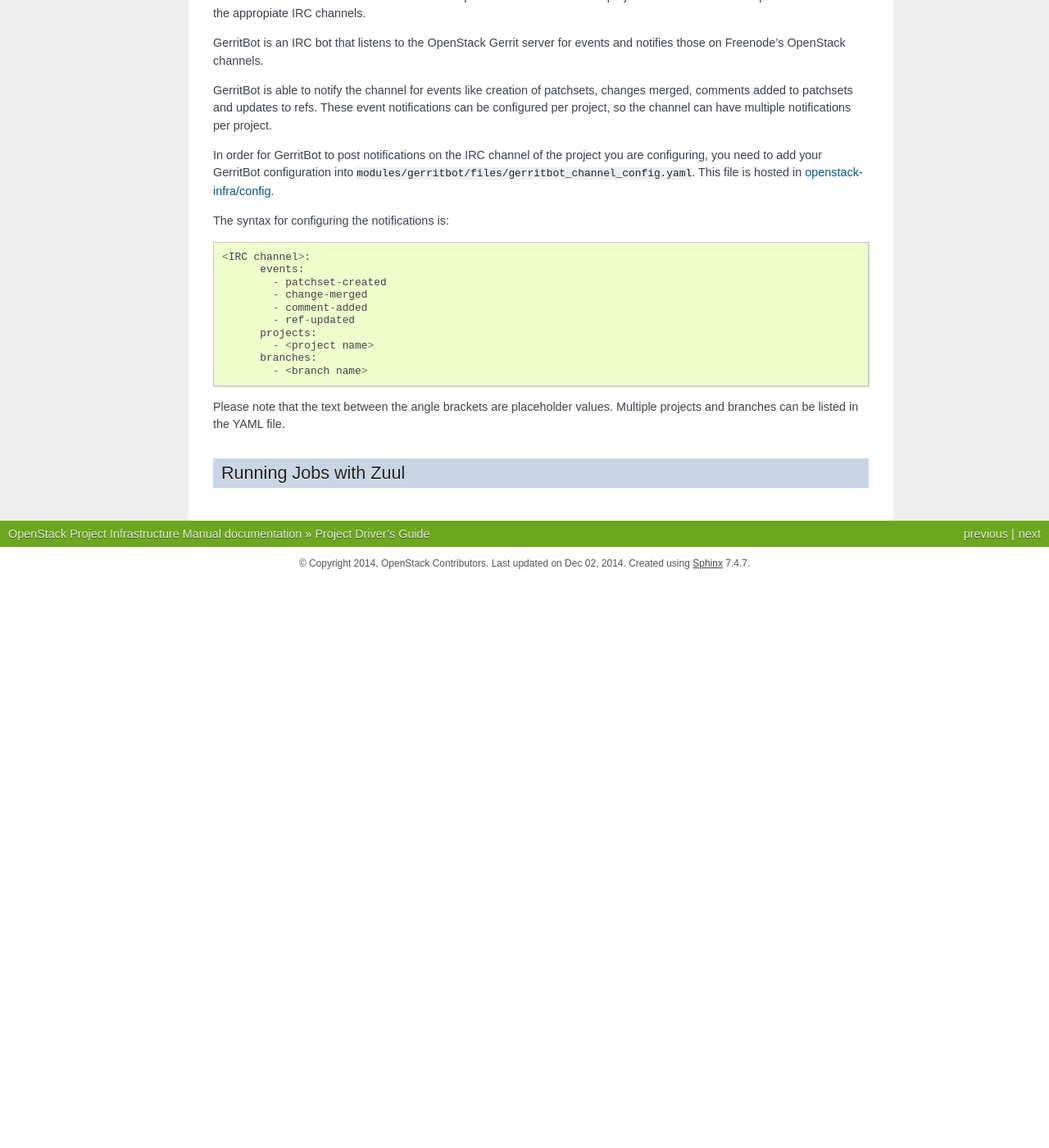
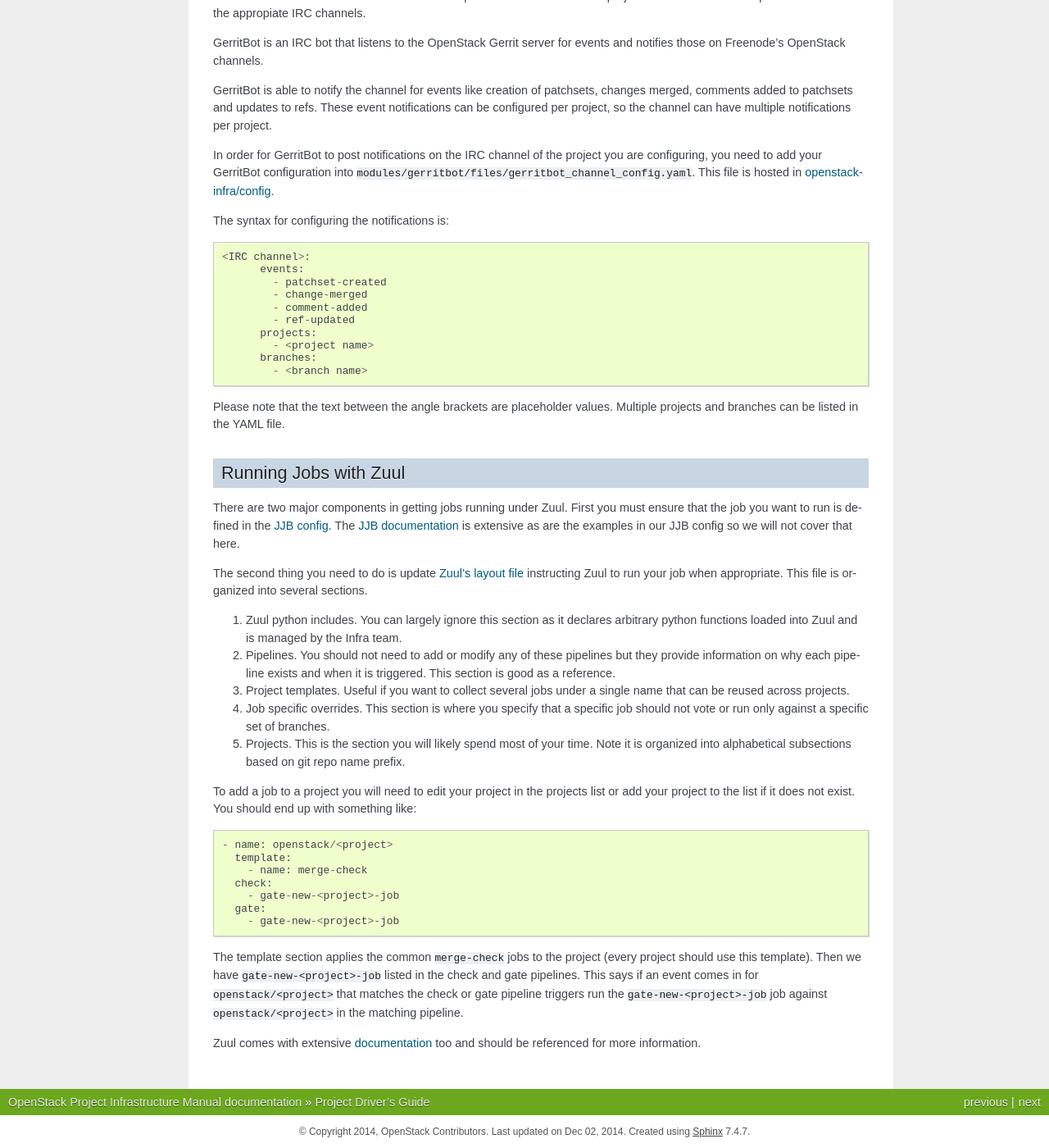
Before and after one commit to openstack-archive/infra-manual, a Sphinx documentation site: the page built from doc/source/drivers.rst, in a window 1280 px wide and 1400 px high, scrolled down 1118 px. Shown: the whole window at 82% size. Built offline with Sphinx 7.4.7, drawn with Linux system fonts in a browser that asks for light colours; before the commit the page ends 1825 px from its top, so only the background shows below that.

Commit message:
Fill out running jobs with zuul section
Write docs for project drivers on how they can run jobs with zuul.

Change-Id: Ie9bf05b779fc2c06f1aa36fbafc62faecb7265c9

```diff
--- a/doc/source/drivers.rst
+++ b/doc/source/drivers.rst
@@ -93,3 +93,52 @@
 
 Running Jobs with Zuul
 ======================
+
+There are two major components in getting jobs running under Zuul. First
+you must ensure that the job you want to run is defined in the `JJB
+config <https://git.openstack.org/cgit/openstack-infra/project-config/tree/jenkins/jobs>`_.
+The `JJB documentation <http://ci.openstack.org/jenkins-job-builder/>`_
+is extensive as are the examples in our JJB config so we will not cover
+that here.
+
+The second thing you need to do is update `Zuul's layout file
+<https://git.openstack.org/cgit/openstack-infra/project-config/tree/zuul/layout.yaml>`_
+instructing Zuul to run your job when appropriate. This file is organized
+into several sections.
+
+#. Zuul python includes. You can largely ignore this section as it
+   declares arbitrary python functions loaded into Zuul and is managed
+   by the Infra team.
+#. Pipelines. You should not need to add or modify any of these
+   pipelines but they provide information on why each pipeline exists
+   and when it is triggered. This section is good as a reference.
+#. Project templates. Useful if you want to collect several jobs under
+   a single name that can be reused across projects.
+#. Job specific overrides. This section is where you specify that a
+   specific job should not vote or run only against a specific set
+   of branches.
+#. Projects. This is the section you will likely spend most of your
+   time. Note it is organized into alphabetical subsections based
+   on git repo name prefix.
+
+To add a job to a project you will need to edit your project in the
+projects list or add your project to the list if it does not exist.
+You should end up with something like::
+
+  - name: openstack/<project>
+    template:
+      - name: merge-check
+    check:
+      - gate-new-<project>-job
+    gate:
+      - gate-new-<project>-job
+
+The template section applies the common ``merge-check`` jobs to the
+project (every project should use this template). Then we have
+``gate-new-<project>-job`` listed in the check and gate pipelines. This
+says if an event comes in for ``openstack/<project>`` that matches the
+check or gate pipeline triggers run the ``gate-new-<project>-job``
+job against ``openstack/<project>`` in the matching pipeline.
+
+Zuul comes with extensive `documentation <http://ci.openstack.org/zuul/>`_
+too and should be referenced for more information.
```
